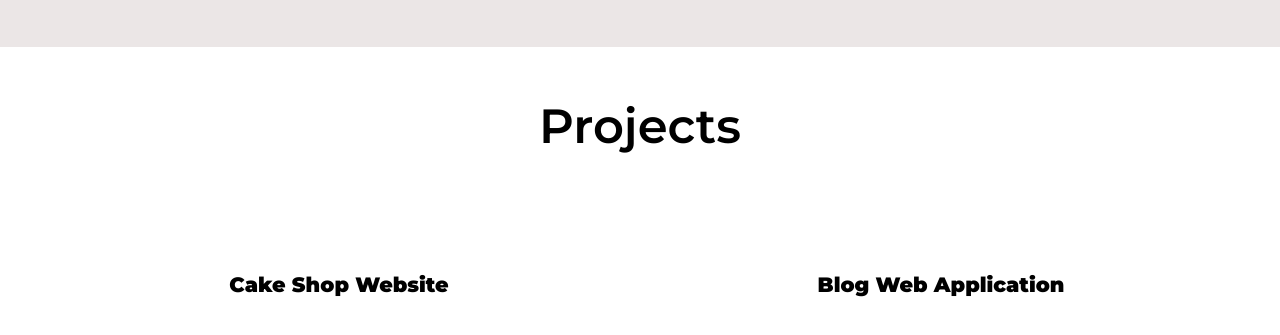
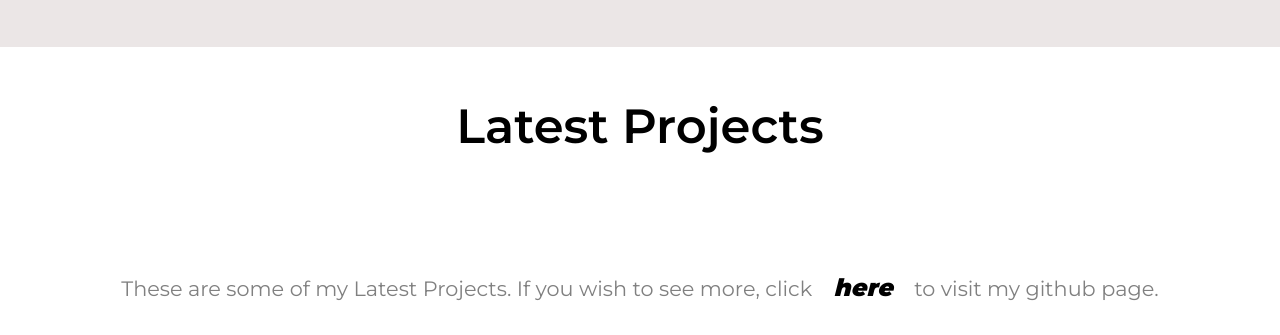
Before and after one commit to FernandoDalpiaz/portfolio, a plain HTML site: page index.html in a window 1280 px wide. Shown: the part 1722-2057 px from the top of the page. Drawn offline with Linux system fonts and the light colour scheme.

Commit message:
Added github redirect in projects section

```diff
--- a/index.html
+++ b/index.html
@@ -66,7 +66,8 @@
         </div>
 
         <div id="projects-section" class="section">
-            <h2>Projects</h2>
+            <h2>Latest Projects</h2>
+            <p class="hero-text">These are some of my Latest Projects. If you wish to see more, click <a class="github-redirect"  href="https://github.com/FernandoDalpiaz">here</a> to visit my github page. </p>
             <div class="projects-container">
 
                 <!-- Delícias da Merii -->
--- a/styles.css
+++ b/styles.css
@@ -137,6 +137,12 @@ a:hover {
 .button{
     background-color: #EBE6E6;
     width: 50%;
+}
+
+.github-redirect{
+    font-weight: bold;
+    font-style: oblique;
+    color: black;
 }
 
 /* Contact Me Section */
```
